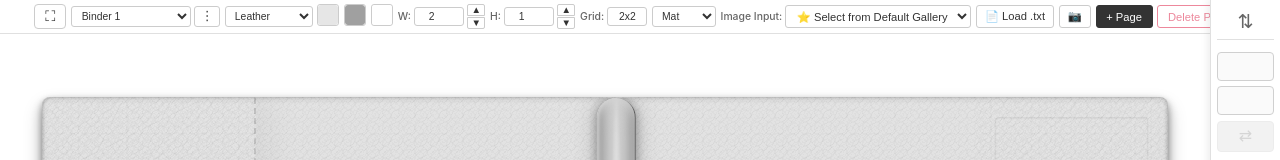
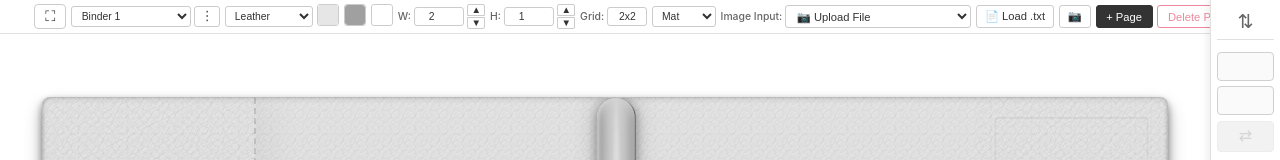
Before and after one commit to melikeozlen/binder-app, a React (Create React App) app: page / in a window 1280 px wide. Shown: the top 160 px of the page. Built offline with nearby package versions, Linux system fonts and the light colour scheme.

Commit message:
Update default imageInputMode in App.js to 'file' for improved consistency in image handling across the application.

```diff
--- a/src/App.js
+++ b/src/App.js
@@ -968,7 +968,7 @@ function App() {
   // localStorage'a kaydederken sayısal değerleri kullan
   const [gridSize, setGridSize] = useState(savedSettings?.gridSize || '2x2');
   const [pageType, setPageType] = useState(savedSettings?.pageType || 'mat');
-  const [imageInputMode, setImageInputMode] = useState(savedSettings?.imageInputMode || 'defaultGallery'); // 'file', 'url', 'gallery' veya 'defaultGallery'
+  const [imageInputMode, setImageInputMode] = useState(savedSettings?.imageInputMode || 'file'); // 'file', 'url', 'gallery' veya 'defaultGallery'
   const [galleryUrls, setGalleryUrls] = useState(() => selectedBinderId ? loadGalleryUrls(selectedBinderId) : []); // Text dosyasından yüklenen URL'ler
   // defaultBackImage IndexedDB'den yükle (async olduğu için başlangıçta null)
   const [defaultBackImage, setDefaultBackImage] = useState(null);
```
